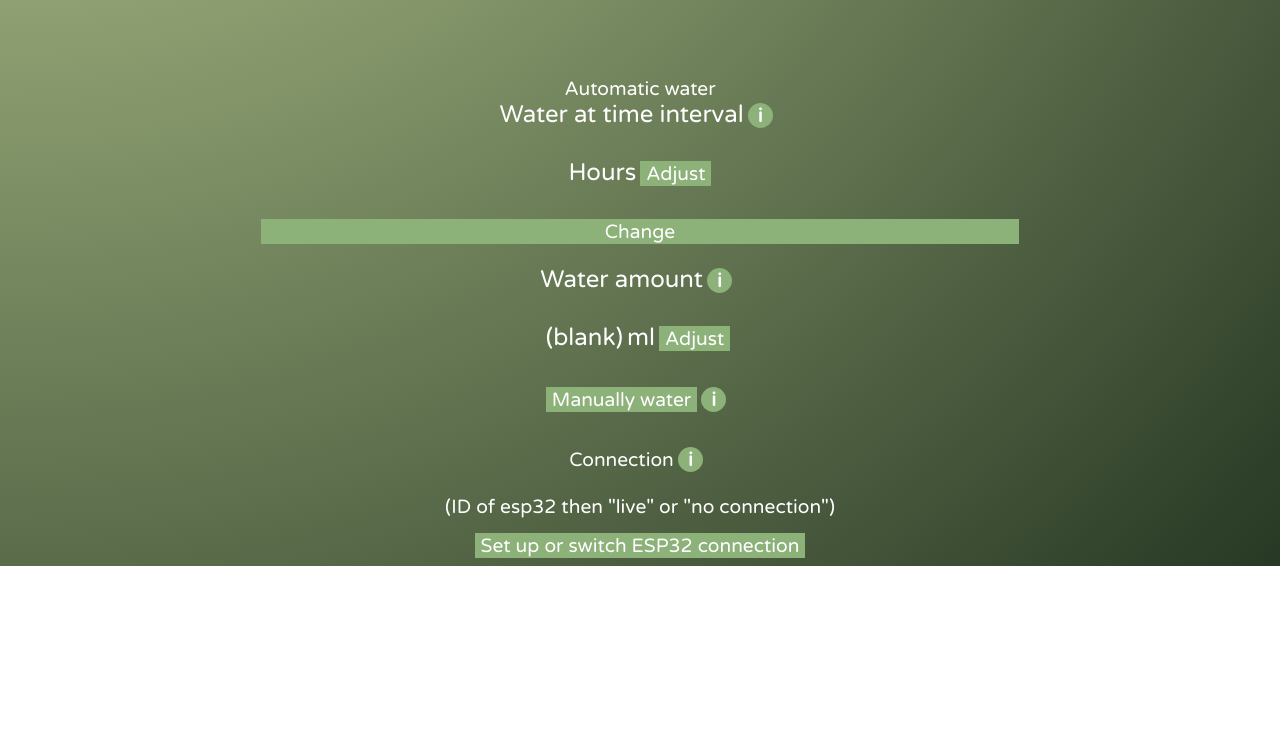
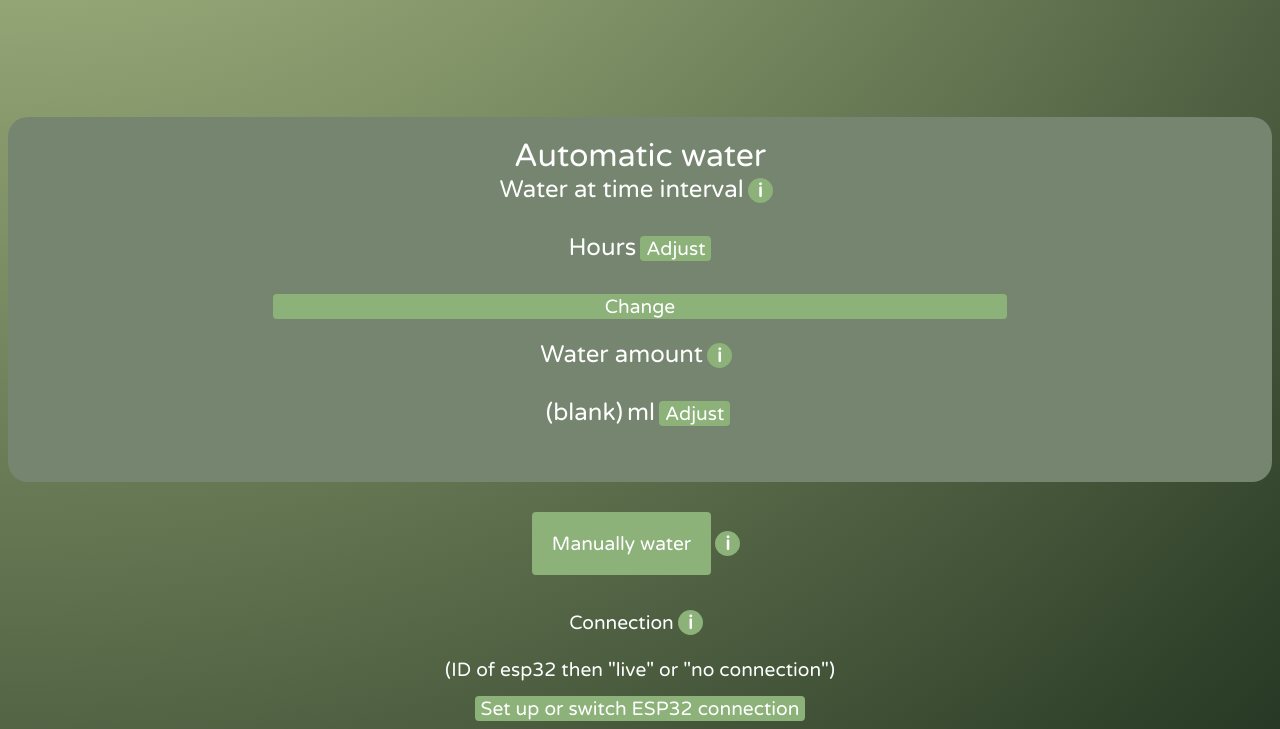
Before and after one commit to viktorkyvik/FlowerBase, a website: page index.html in a window 1280 px wide. Shown: the part 681-1410 px from the top of the page. Before the commit the page ends 1247 px from the top, so only its background shows below. Drawn offline with nearby package versions, Linux system fonts and the light colour scheme; no server answers; a web font is replaced by a local one.

Commit message:
Background done
made background ok. Next step: design the graph and also install EIM to connect to esp32

```diff
--- a/index.html
+++ b/index.html
@@ -50,9 +50,9 @@
         </div>
     </div>
 
-    <div id="am-wt">
-        Automatic water
-    </div>
+    <div id="am_wt">
+        <div>Automatic water</div>
+
 
         <div id="type_ti" style="display: block;">
             <div class = "row">
@@ -94,6 +94,7 @@
                 <span id="wa">(blank)</span>
                 <span>ml</span>
                 <button id="wa_btn">Adjust</button>
+            </div>
         </div>
     </div>
 
--- a/style.css
+++ b/style.css
@@ -5,8 +5,13 @@ body{
     font-style: normal;
     font-size: 1.2rem;
     background-image: radial-gradient(circle at top left,#cfe2a2, #273824);
+    background-repeat: no-repeat;
+    background-size: cover;
+    min-height: 100vh;
+}
 
-}
+
+
 
 button{
     text-align: center;
@@ -40,6 +45,7 @@ button{
 
 button{
     cursor: pointer;
+    border-radius: 4px;
 }
 .round{
     border-radius: 50%;
@@ -77,7 +83,8 @@ span {
     font-size: 1.5rem;
     margin-bottom:20px;
     background-color:#76856f;
-    border-radius: 200px;
+    border-radius: 30px;
+    padding:20px;
 
 }
 
@@ -113,6 +120,14 @@ span {
 
 #am_wt{
     font-size:2rem;
+    background-color: #76856f;
+    border-radius: 20px;
+    padding: 20px;
+    margin-bottom: 30px;
+}
+
+#mw_btn{
+    padding: 20px;
 }
 #type_ti {
     font-size: 1.5rem;
```
Lines whose indentation alone changed are shown as unchanged.
